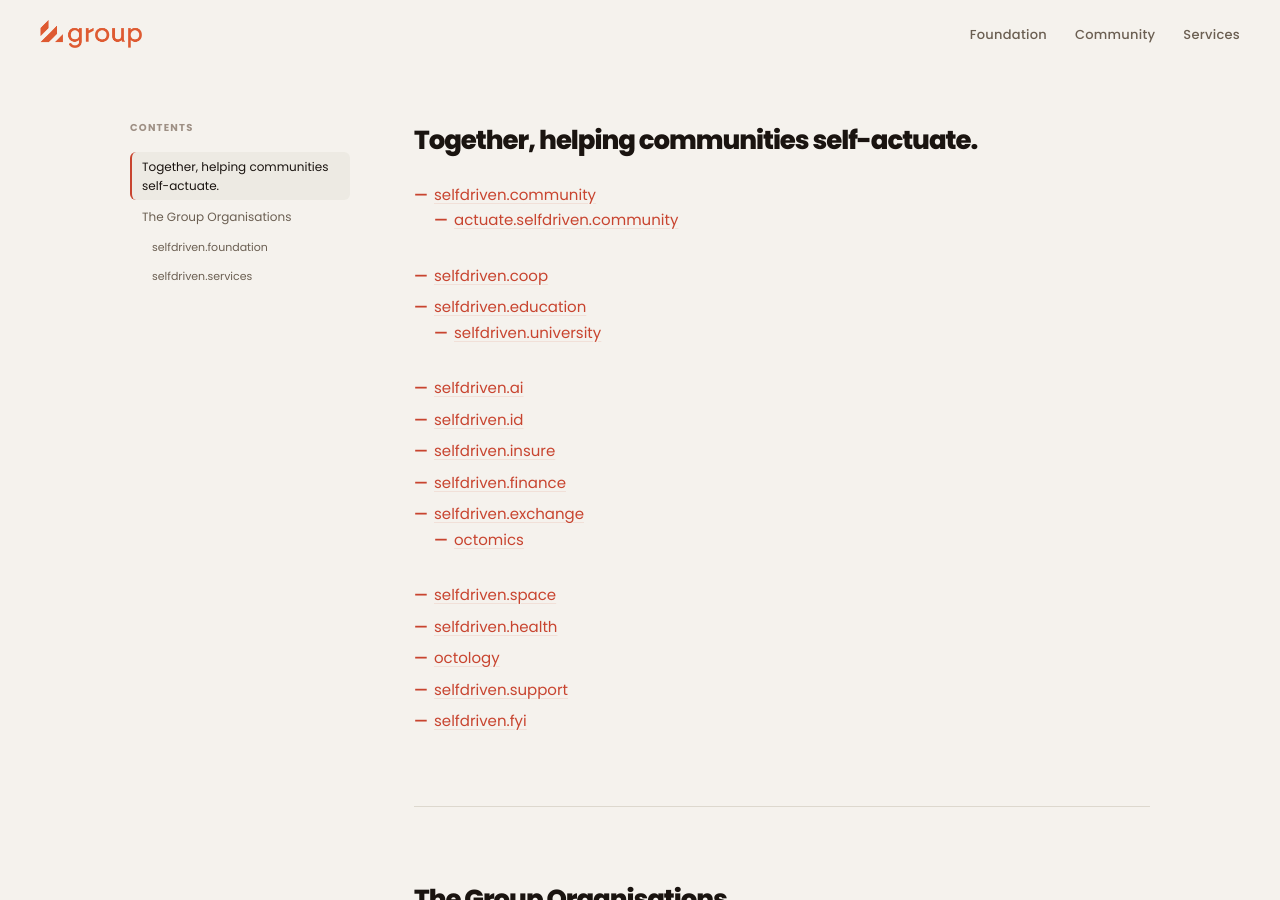
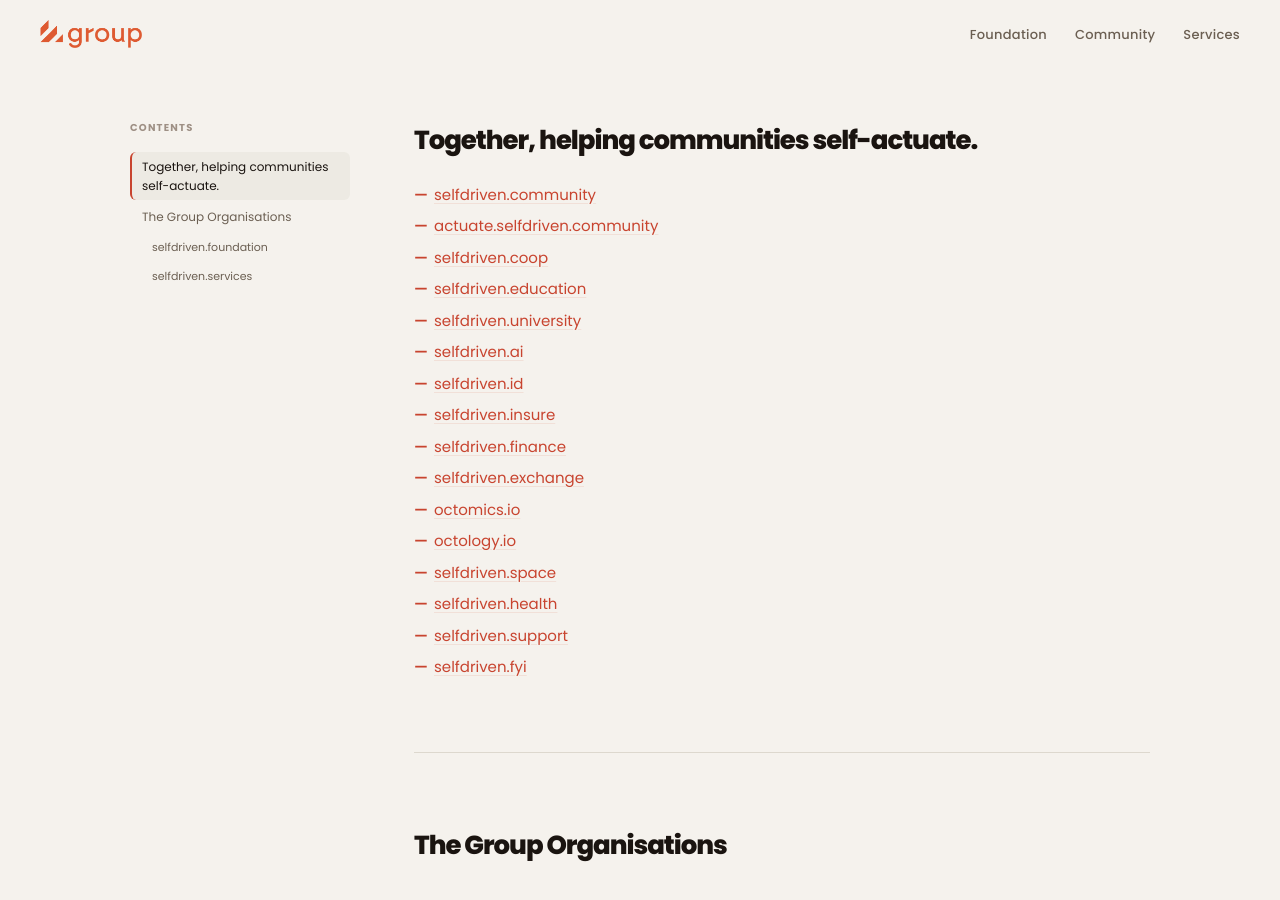
Before and after one commit to selfdriven-foundation/selfdriven-group, a Jekyll site: the page built from docs/index.md, in a window 1280 px wide and 900 px high. Built offline with Jekyll 4.4.1, drawn with Linux system fonts in a browser that asks for light colours.

```diff
--- a/docs/index.md
+++ b/docs/index.md
@@ -6,19 +6,19 @@ title: selfdriven Group
 ## Together, helping communities self-actuate.
 
 - [selfdriven.community](https://selfdriven.community)
-    - [actuate.selfdriven.community](https://actuate.selfdriven.community)
+- [actuate.selfdriven.community](https://actuate.selfdriven.community)
 - [selfdriven.coop](https://selfdriven.coop)
 - [selfdriven.education](https://selfdriven.education)
-    - [selfdriven.university](https://selfdriven.university)
+- [selfdriven.university](https://selfdriven.university)
 - [selfdriven.ai](https://selfdriven.ai)
 - [selfdriven.id](https://selfdriven.id)
 - [selfdriven.insure](https://selfdriven.insure)
 - [selfdriven.finance](https://selfdriven.finance)
 - [selfdriven.exchange](https://selfdriven.exchange)
-    - [octomics](https://octomics.io)
+- [octomics.io](https://octomics.io)
+- [octology.io](https://octology.io)
 - [selfdriven.space](https://selfdriven.space)
 - [selfdriven.health](https://selfdriven.health)
-- [octology](https://octology.io)
 - [selfdriven.support](https://selfdriven.support)
 - [selfdriven.fyi](https://selfdriven.fyi)
 
```
